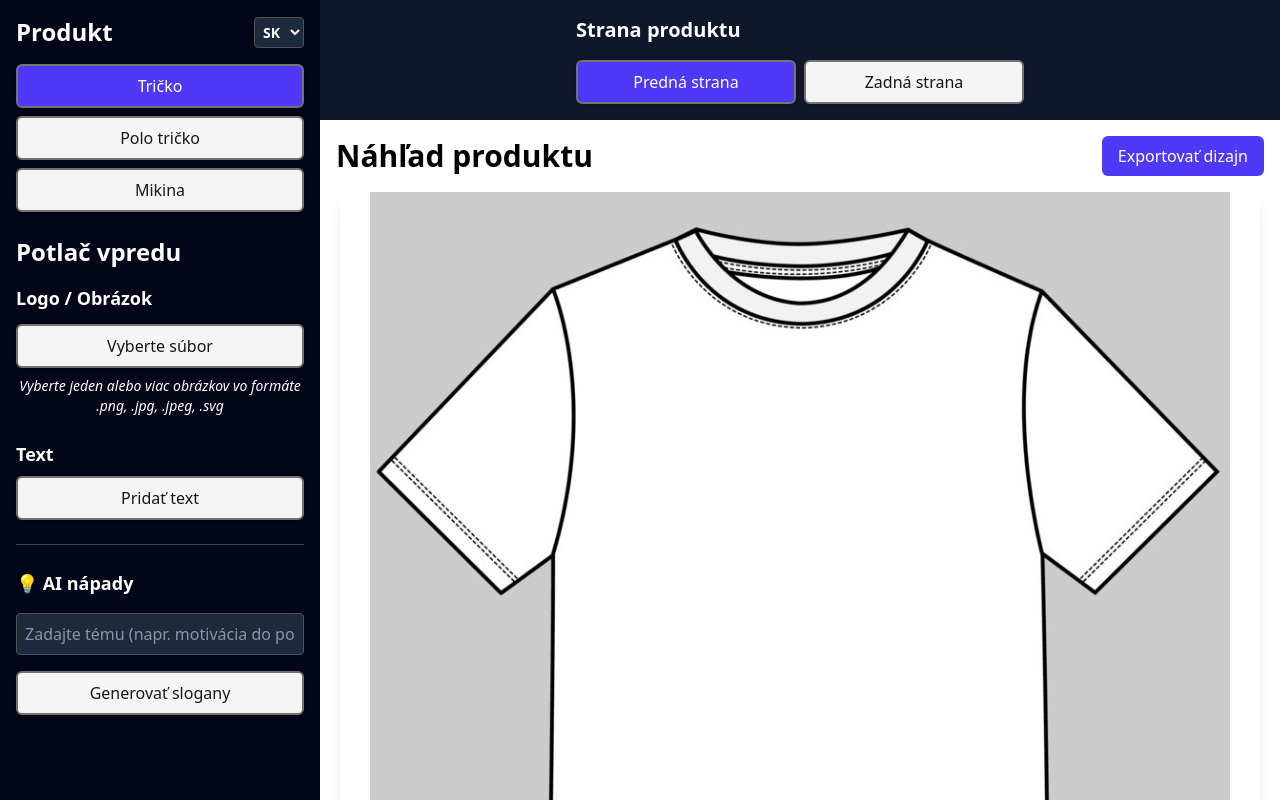
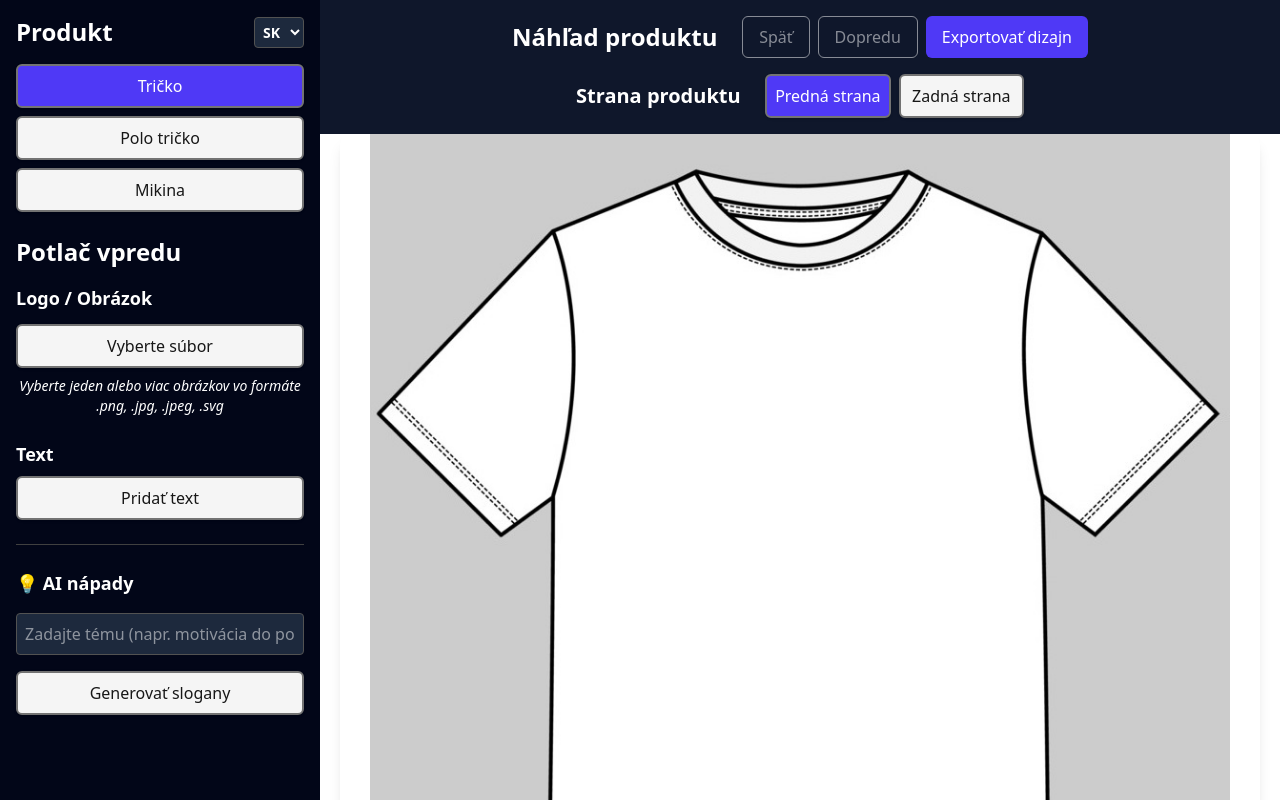
Before and after one commit to MartinSoltes/sholty-print-configurator, a React (Vite) app: page / in a window 1280 px wide. Shown: the top 800 px of the page. Built offline with nearby package versions, Linux system fonts and the light colour scheme.

Commit message:
history init

```diff
--- a/src/App.tsx
+++ b/src/App.tsx
@@ -18,14 +18,7 @@ const App: React.FC = () => {
   const [newText, setNewText] = useState<string>("");
   const [showTextInput, setShowTextInput] = useState<boolean>(false);
   const previewRef = useRef<HTMLDivElement>(null);
-  const {
-    images,
-    texts,
-    handleAddImage,
-    handleAddText,
-    updateImage,
-    updateText,
-  } = useDesignElements();
+  const { images, texts, handleAddImage, handleAddText, updateImage, updateText, undo, redo, canUndo, canRedo } = useDesignElements();
   const [aiResults, setAiResults] = useState<string[]>([]);
   const [aiLoading, setAiLoading] = useState(false);
 
@@ -90,17 +83,12 @@ const App: React.FC = () => {
           selectedView={selectedView}
           views={views}
           onViewSelect={setSelectedView}
+          onExport={handleExport}
+          onUndo={undo}
+          onRedo={redo}
+          canUndo={canUndo}
+          canRedo={canRedo}
         />
-
-        <div className="flex items-center justify-between p-4">
-          <h2 className="text-3xl font-bold">{t("productPreview")}</h2>
-          <button
-            onClick={handleExport}
-            className="bg-indigo-600 text-white px-4 py-2 rounded-md hover:bg-indigo-700 transition"
-          >
-            {t("exportDesign")}
-          </button>
-        </div>
 
         <div
           id="tshirt-canvas"
--- a/src/components/TopPanel.tsx
+++ b/src/components/TopPanel.tsx
@@ -6,21 +6,68 @@ interface TopPanelProps {
   views: { label: string; value: "front" | "back" }[];
   selectedView: "front" | "back";
   onViewSelect: (value: "front" | "back") => void;
+  onExport: () => void;
+  onUndo: () => void;
+  onRedo: () => void;
+  canUndo: boolean;
+  canRedo: boolean;
 }
 
 export const TopPanel: React.FC<TopPanelProps> = ({
-  views,
-  selectedView,
-  onViewSelect,
+    views,
+    selectedView,
+    onViewSelect,
+    onExport,
+    onUndo,
+    onRedo,
+    canUndo,
+    canRedo,
 }) => {
   const { t } = useTranslation();
 
   return (
-    <div className="w-full bg-slate-900 text-white p-4 flex justify-center items-center">
+    <div className="w-full bg-slate-900 text-white p-4 flex items-center justify-center 2xl:justify-between gap-4 flex-wrap">
+      {/* Action Buttons */}
+      <div className="flex flex-col md:flex-row items-center justify-between w-full max-w-xl">
+        <h2 className="text-2xl font-bold mb-2 md:mb-0">{t("productPreview")}</h2>
+        <div className="flex gap-2">
+          <button
+            onClick={onUndo}
+            disabled={!canUndo}
+            className={`px-4 py-2 rounded-md border ${
+              canUndo
+                ? "bg-slate-700 hover:bg-slate-600"
+                : "bg-slate-900 opacity-50 cursor-not-allowed"
+            }`}
+          >
+            {t("undo")}
+          </button>
+
+          <button
+            onClick={onRedo}
+            disabled={!canRedo}
+            className={`px-4 py-2 rounded-md border ${
+              canRedo
+                ? "bg-slate-700 hover:bg-slate-600"
+                : "bg-slate-900 opacity-50 cursor-not-allowed"
+            }`}
+          >
+            {t("redo")}
+          </button>
+
+          <button
+            onClick={onExport}
+            className="bg-indigo-600 text-white px-4 py-2 rounded-md hover:bg-indigo-700 transition"
+          >
+            {t("exportDesign")}
+          </button>
+        </div>
+      </div>
+
+      {/* View Selection */}
       {views && (
-        <div className="flex flex-col gap-2 w-full max-w-md">
-          <h2 className="text-xl font-semibold mb-2">{t("productSide")}</h2>
-
+        <div className="flex items-center justify-between gap-2 w-full max-w-md">
+          <h2 className="text-xl font-semibold">{t("productSide")}</h2>
           <div className="grid grid-cols-2 gap-2">
             {views.map((view, index) => (
               <OptionButton
--- a/src/hooks/useDesignElements.ts
+++ b/src/hooks/useDesignElements.ts
@@ -1,37 +1,34 @@
-import { useState } from "react";
-import { DesignImage, DesignText, DesignViews } from "@/types";
+import { useHistory } from "@/hooks/useHistory";
+import { DesignViews, DesignImage, DesignText } from "@/types";
 
 /**
- * Custom hook for managing design elements (images + texts)
- * across product views (front/back).
+ * Custom hook to manage design elements (images & texts)
+ * with built-in undo/redo history tracking.
  */
-export const useDesignElements = () => {
-  const [images, setImages] = useState<DesignViews<DesignImage>>({
-    front: [],
-    back: [],
+export function useDesignElements() {
+  const { present, set, undo, redo, canUndo, canRedo, reset } = useHistory<{
+    images: DesignViews<DesignImage>;
+    texts: DesignViews<DesignText>;
+  }>({
+    images: { front: [], back: [] },
+    texts: { front: [], back: [] },
   });
 
-  const [texts, setTexts] = useState<DesignViews<DesignText>>({
-    front: [],
-    back: [],
-  });
+  const { images, texts } = present;
 
-  /**
-   * Add new uploaded images to the selected view
-   */
+  // --- 🖼️ Add new images ---
   const handleAddImage = (view: "front" | "back", files: DesignImage[]) => {
-    setImages((prev) => ({
-      ...prev,
-      [view]: [...prev[view], ...files],
-    }));
+    set({
+      ...present,
+      images: {
+        ...images,
+        [view]: [...images[view], ...files],
+      },
+    });
   };
 
-  /**
-   * Add new text element to the selected view
-   */
+  // --- 🔤 Add new text ---
   const handleAddText = (view: "front" | "back", content: string) => {
-    if (!content.trim()) return;
-
     const newText: DesignText = {
       id: crypto.randomUUID(),
       content,
@@ -41,43 +38,55 @@ export const useDesignElements = () => {
       fontFamily: "Arial",
       color: "#000000",
     };
-
-    setTexts((prev) => ({
-      ...prev,
-      [view]: [...prev[view], newText],
-    }));
+    set({
+      ...present,
+      texts: {
+        ...texts,
+        [view]: [...texts[view], newText],
+      },
+    });
   };
 
-  /**
-   * Update an image (position, size, etc.) after drag/resize
-   */
+  // --- 🔄 Update image properties (position, size, etc.) ---
   const updateImage = (
     view: "front" | "back",
     id: string,
-    updatedData: Partial<DesignImage>
+    updates: Partial<DesignImage>
   ) => {
-    setImages((prev) => ({
-      ...prev,
-      [view]: prev[view].map((img) =>
-        img.id === id ? { ...img, ...updatedData } : img
-      ),
-    }));
+    set({
+      ...present,
+      images: {
+        ...images,
+        [view]: images[view].map((img) =>
+          img.id === id ? { ...img, ...updates } : img
+        ),
+      },
+    });
   };
 
-  /**
-   * Update a text element (position, style, etc.)
-   */
+  // --- ✏️ Update text properties (position, style, etc.) ---
   const updateText = (
     view: "front" | "back",
     id: string,
-    updatedData: Partial<DesignText>
+    updates: Partial<DesignText>
   ) => {
-    setTexts((prev) => ({
-      ...prev,
-      [view]: prev[view].map((txt) =>
-        txt.id === id ? { ...txt, ...updatedData } : txt
-      ),
-    }));
+    set({
+      ...present,
+      texts: {
+        ...texts,
+        [view]: texts[view].map((txt) =>
+          txt.id === id ? { ...txt, ...updates } : txt
+        ),
+      },
+    });
+  };
+
+  // --- 🧹 Reset all elements ---
+  const resetDesign = () => {
+    reset({
+      images: { front: [], back: [] },
+      texts: { front: [], back: [] },
+    });
   };
 
   return {
@@ -87,7 +96,10 @@ export const useDesignElements = () => {
     handleAddText,
     updateImage,
     updateText,
-    setImages,
-    setTexts,
+    undo,
+    redo,
+    canUndo,
+    canRedo,
+    resetDesign,
   };
-};
+}
--- /dev/null
+++ b/src/hooks/useHistory.ts
@@ -0,0 +1,37 @@
+import { useState, useCallback } from "react";
+
+export function useHistory<T>(initialState: T) {
+  const [history, setHistory] = useState<T[]>([initialState]);
+  const [currentIndex, setCurrentIndex] = useState(0);
+
+  // Current value in the timeline
+  const present = history[currentIndex];
+
+  // 🔁 Add new state to the history
+  const set = useCallback(
+    (newState: T) => {
+      const sliced = history.slice(0, currentIndex + 1);
+      setHistory([...sliced, newState]);
+      setCurrentIndex(sliced.length);
+    },
+    [history, currentIndex]
+  );
+
+  // ⬅️ Undo one step
+  const undo = useCallback(() => {
+    setCurrentIndex((i) => Math.max(i - 1, 0));
+  }, []);
+
+  // ➡️ Redo one step
+  const redo = useCallback(() => {
+    setCurrentIndex((i) => Math.min(i + 1, history.length - 1));
+  }, [history.length]);
+
+  // 🧹 Reset to a new initial state
+  const reset = useCallback((newInitial: T) => {
+    setHistory([newInitial]);
+    setCurrentIndex(0);
+  }, []);
+
+  return { present, set, undo, redo, reset, canUndo: currentIndex > 0, canRedo: currentIndex < history.length - 1 };
+}
--- a/src/locales/en.json
+++ b/src/locales/en.json
@@ -21,5 +21,7 @@
   "backSide": "Back side",
   "tshirt": "T-shirt",
   "polo": "Polo shirt",
-  "hoodie": "Hoodie"
+  "hoodie": "Hoodie",
+  "undo": "Undo",
+  "redo": "Redo"
 }
--- a/src/locales/sk.json
+++ b/src/locales/sk.json
@@ -21,5 +21,7 @@
   "backSide": "Zadná strana",
   "tshirt": "Tričko",
   "polo": "Polo tričko",
-  "hoodie": "Mikina"
+  "hoodie": "Mikina",
+  "undo": "Späť",
+  "redo": "Dopredu"
 }
--- a/src/types/components.ts
+++ b/src/types/components.ts
@@ -0,0 +1,5 @@
+export interface FileInfo {
+  name: string;
+  src: string;
+  file: File;
+}
```
